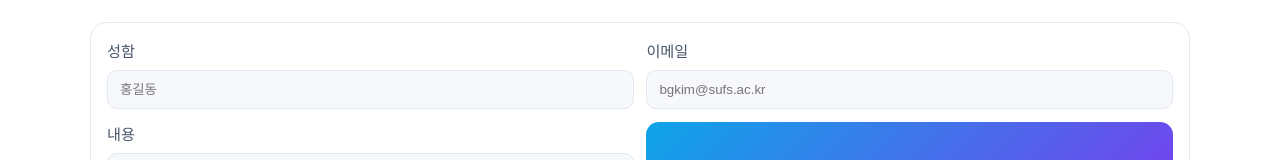
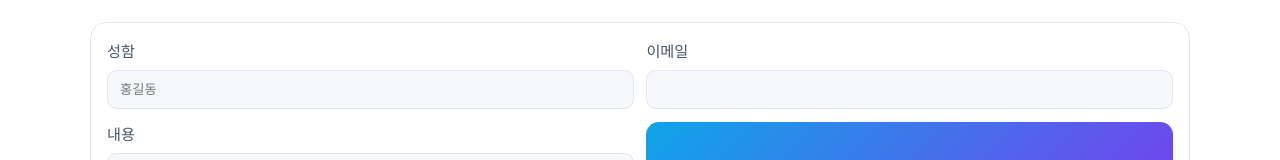
Before and after one commit to kimboguk/sufs-quantum-computing, a plain HTML site: page index.html in a window 1280 px wide. Shown: the part 2116-2276 px from the top of the page. Drawn offline with Linux system fonts and the light colour scheme.

Commit message:
Change email input placeholder to empty
Updated email input placeholder for clarity.

```diff
--- a/index.html
+++ b/index.html
@@ -143,7 +143,7 @@
             </label>
             <label>
               <span data-i18n="formEmail">이메일</span>
-              <input type="email" name="email" placeholder="bgkim@sufs.ac.kr" required />
+              <input type="email" name="email" placeholder="" required />
             </label>
             <label>
               <span data-i18n="formMessage">내용</span>
```
